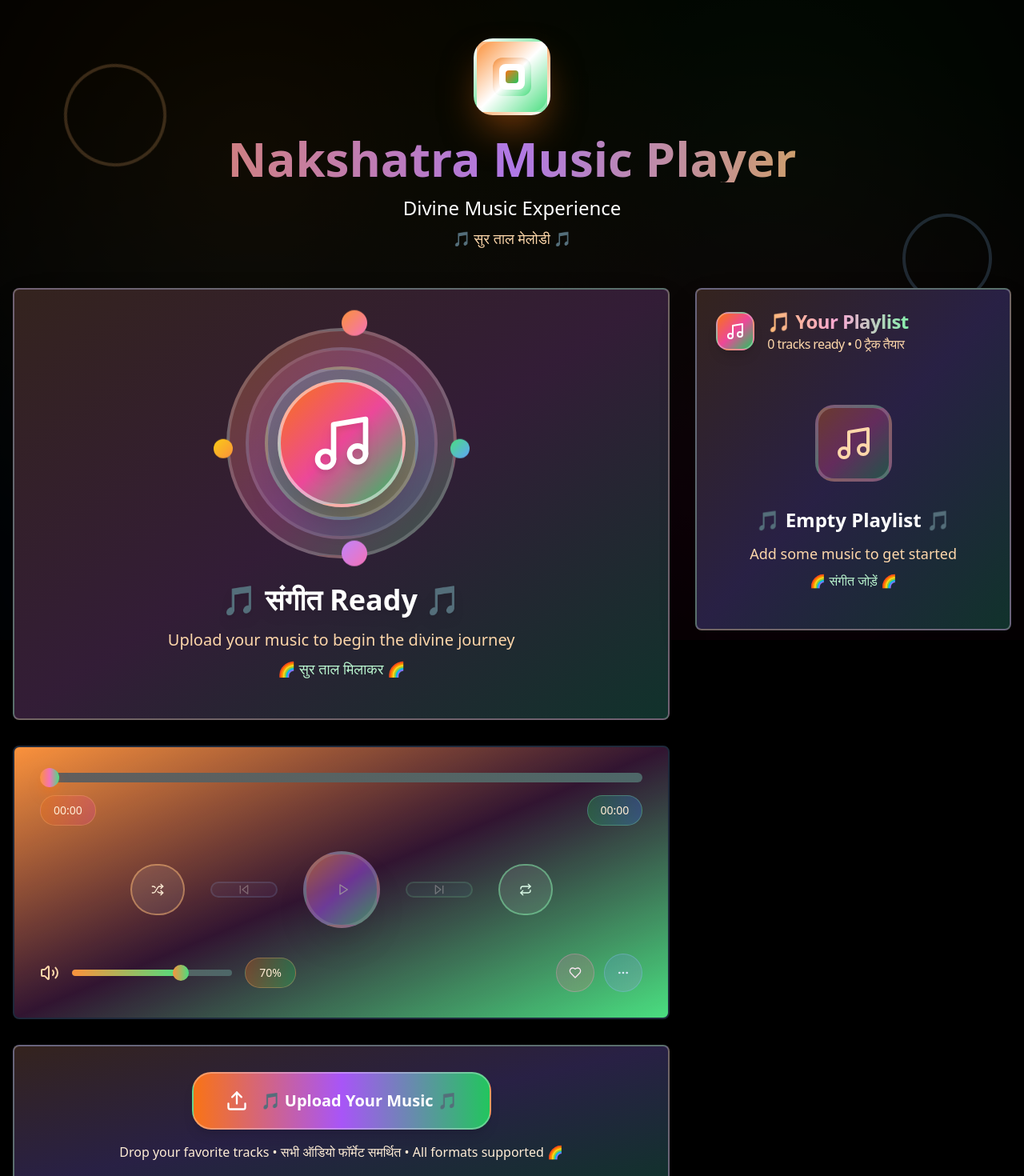
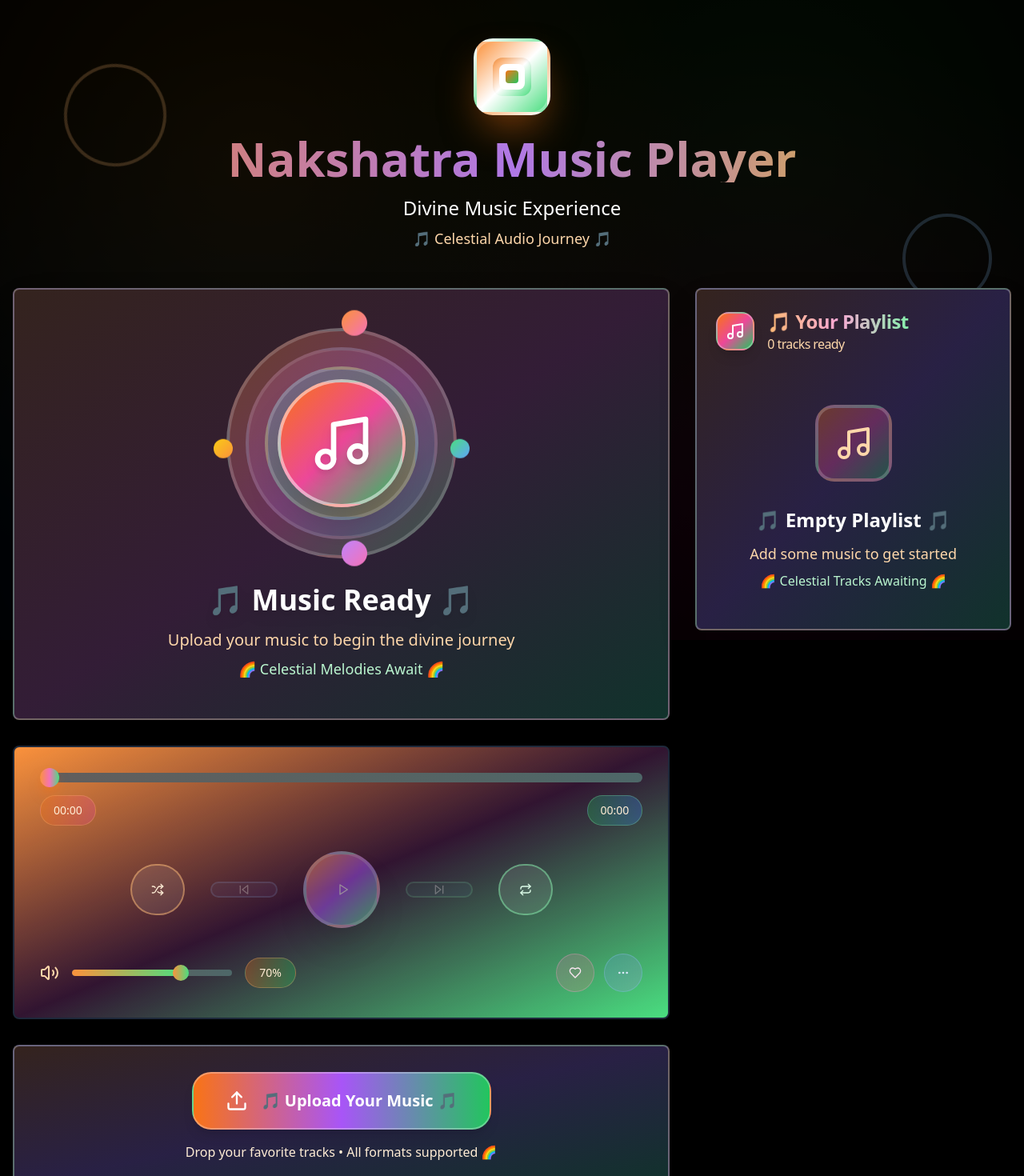
Before and after one commit to nakshatra207/Nakshatra-s-Music-Player, a React (Vite) app: page / in a window 1280 px wide. Shown: the top 1470 px of the page at 80% size. Built offline with nearby package versions, Linux system fonts and the light colour scheme.

Commit message:
Remove Hindi subtitles
Remove all Hindi text from the application, ensuring only English text is displayed.

```diff
--- a/src/components/MusicPlayer.tsx
+++ b/src/components/MusicPlayer.tsx
@@ -199,7 +199,7 @@ const MusicPlayer: React.FC = () => {
               Nakshatra Music Player
             </h1>
             <p className="text-2xl text-white font-light mb-2">Divine Music Experience</p>
-            <p className="text-lg text-orange-200 font-medium">🎵 सुर ताल मेलोडी 🎵</p>
+            <p className="text-lg text-orange-200 font-medium">🎵 Celestial Audio Journey 🎵</p>
           </div>
 
           <div className="grid grid-cols-1 xl:grid-cols-12 gap-8">
@@ -355,7 +355,7 @@ const MusicPlayer: React.FC = () => {
                       <span className="text-xl font-bold">🎵 Upload Your Music 🎵</span>
                     </label>
                     <p className="text-orange-100 text-base mt-4 font-medium">
-                      Drop your favorite tracks • सभी ऑडियो फॉर्मेट समर्थित • All formats supported 🌈
+                      Drop your favorite tracks • All formats supported 🌈
                     </p>
                   </div>
                 </CardContent>
--- a/src/components/Playlist.tsx
+++ b/src/components/Playlist.tsx
@@ -35,7 +35,7 @@ const Playlist: React.FC<PlaylistProps> = ({
               🎵 Your Playlist
             </div>
             <div className="text-base text-orange-200 font-normal">
-              {songs.length} tracks ready • {songs.length} ट्रैक तैयार
+              {songs.length} tracks ready
             </div>
           </div>
         </CardTitle>
@@ -49,7 +49,7 @@ const Playlist: React.FC<PlaylistProps> = ({
             </div>
             <h3 className="text-2xl font-semibold text-white mb-3">🎵 Empty Playlist 🎵</h3>
             <p className="text-orange-200 text-lg">Add some music to get started</p>
-            <p className="text-green-200 text-base mt-2">🌈 संगीत जोड़ें 🌈</p>
+            <p className="text-green-200 text-base mt-2">🌈 Celestial Tracks Awaiting 🌈</p>
           </div>
         ) : (
           <div className="max-h-96 overflow-y-auto scrollbar-thin scrollbar-track-transparent scrollbar-thumb-gradient-to-r scrollbar-thumb-from-orange-400 scrollbar-thumb-to-green-400">
--- a/src/components/SongInfo.tsx
+++ b/src/components/SongInfo.tsx
@@ -35,9 +35,9 @@ const SongInfo: React.FC<SongInfoProps> = ({ song }) => {
             <div className="absolute -left-4 top-1/2 transform -translate-y-1/2 w-6 h-6 bg-gradient-to-br from-yellow-400 to-orange-400 rounded-full animate-bounce" style={{ animationDelay: '1.5s' }}></div>
           </div>
 
-          <h2 className="text-4xl font-bold text-white mb-4 drop-shadow-lg">🎵 संगीत Ready 🎵</h2>
+          <h2 className="text-4xl font-bold text-white mb-4 drop-shadow-lg">🎵 Music Ready 🎵</h2>
           <p className="text-xl text-orange-200 font-medium">Upload your music to begin the divine journey</p>
-          <p className="text-lg text-green-200 mt-2">🌈 सुर ताल मिलाकर 🌈</p>
+          <p className="text-lg text-green-200 mt-2">🌈 Celestial Melodies Await 🌈</p>
         </CardContent>
       </Card>
     );
@@ -94,7 +94,7 @@ const SongInfo: React.FC<SongInfoProps> = ({ song }) => {
               {song.album}
             </span>
           </div>
-          <p className="text-xl text-green-200 font-medium">🌈 अब बजेगा संगीत 🌈</p>
+          <p className="text-xl text-green-200 font-medium">🌈 Now Playing Celestial Music 🌈</p>
         </div>
 
         {/* Enhanced Audio Visualization with Indian colors */}
```
